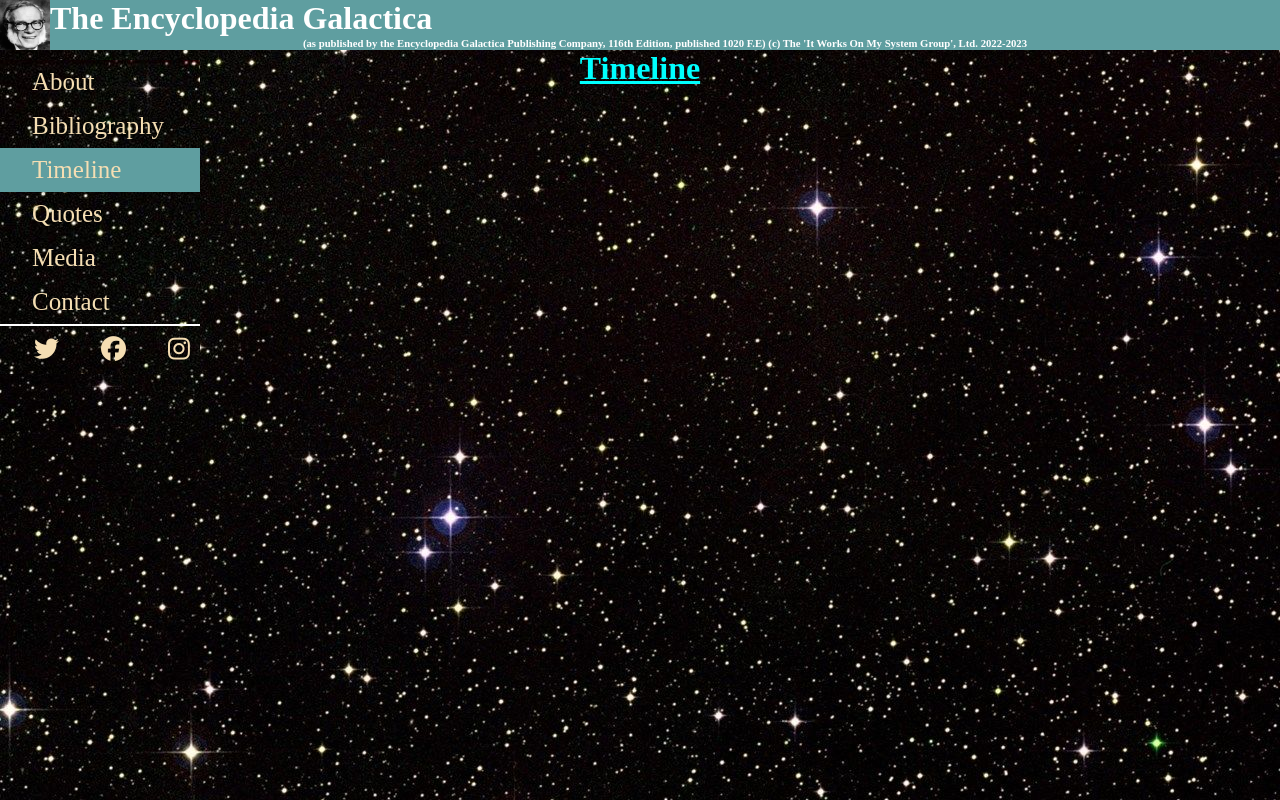
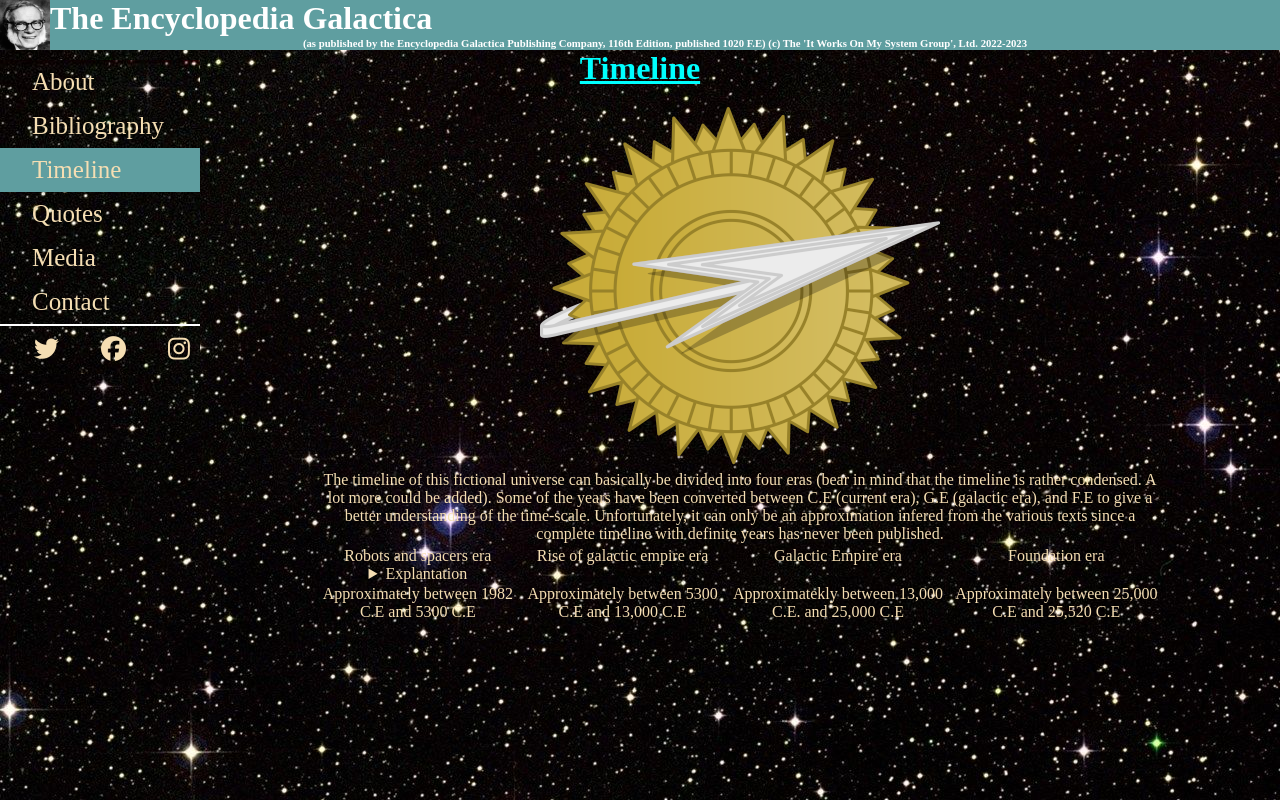
Before and after one commit to jonthorell/encyclopedia-galactica, a plain HTML site: page timeline.html in a window 1280 px wide. Drawn offline with Linux system fonts and the light colour scheme.

Commit message:
Initial state of timeline page

```diff
--- a/timeline.html
+++ b/timeline.html
@@ -20,7 +20,34 @@
     </header>
     <h1 class="page-title">Timeline</h1>
     <article><br>
+        <div class="main">
+            <table class="table-center">
+                <td><img src="assets/pictures/empire-logo-small.png" alt="The empire's logotype"></td></tr>
+                <tr><td>The timeline of this fictional universe can basically be divided into four eras (bear in mind that the timeline is rather condensed. A lot more could be added). Some of the years have been
+                    converted between C.E (current era), G.E (galactic era), and F.E to give a better understanding of the time-scale. Unfortunately, it can only be an approximation infered from the various texts since a complete timeline with definite years has never been published.
+                </td></tr>
+            </table>
 
+        <table class="table-center">
+            <tr>
+                <td>
+                    Robots and spacers era <details>
+                        <summary>Explantation</summary>
+                        The spacers were a race of long-lived humans that had settled 50 planets and despised their shortlived relatives on earth.
+                    </details>
+                </td>
+                <td>Rise of galactic empire era</td>
+                <td>Galactic Empire era</td>
+                <td>Foundation era</td>
+            </tr>
+            <tr>
+                <td>Approximately between 1982 C.E and 5300 C.E</td>
+                <td>Approximately between 5300 C.E and 13,000 C.E</td>
+                <td>Approximatekly between 13,000 C.E. and 25,000 C.E</td>
+                <td>Approximately between 25,000 C.E and 25,520 C.E</td>
+            </tr>
+        </table>
+    </div>
     </article>
     <div class="sidenav">
         <nav>
```
Also changed, not shown: contact.html (+17 -7 lines), index.html (+45 -17 lines), assets/pictures/empire-logo-small.png (added).
